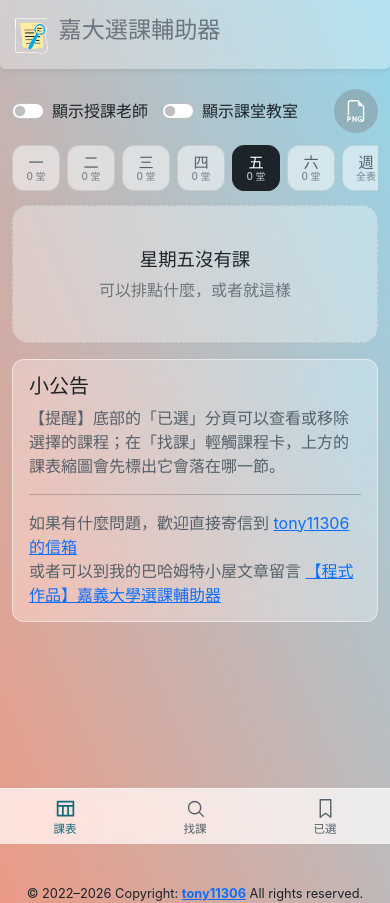
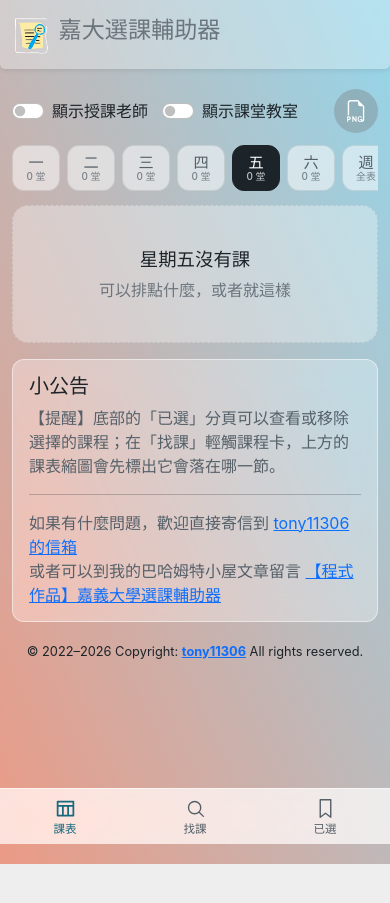
Before and after one commit to tony11306/Chiayi-university-course-selection-support, a React (Vite) app: page / in a window 390 px wide. After the commit the page ends 864 px from the top, so only its background shows below. Built offline with nearby package versions, Linux system fonts and the light colour scheme.

Commit message:
feat: add footer component and integrate it into desktop and mobile apps

```diff
--- a/index.html
+++ b/index.html
@@ -43,11 +43,6 @@
     </div>
   </nav>
   <div id="root" class="container-fluid"></div>
-  <footer>
-    © 2022–2026 Copyright:
-    <a class="fw-bold" href="https://github.com/tony11306" target="_blank">tony11306</a>
-    All rights reserved.
-  </footer>
   <script type="module" src="/src/index.jsx"></script>
 </body>
 
--- a/src/desktop/DesktopApp.jsx
+++ b/src/desktop/DesktopApp.jsx
@@ -4,6 +4,7 @@ import CourseSelectionMenu from "./courseSelectionMenu";
 import TimeTable from "./timeTable";
 import SelectedCoursesPanel from './selectedCoursesPanel';
 import Toast from '../shared/toast';
+import Footer from '../shared/footer';
 import { useGlobalData } from '../hooks/useGlobalData';
 
 export default function DesktopApp() {
@@ -21,6 +22,7 @@ export default function DesktopApp() {
                 </div>
             </div>
             <SelectedCoursesPanel />
+            <Footer />
             <Toast toast={toast} onDismiss={dismissToast} onAction={() => {}} />
         </div>
     );
--- a/src/mobile/MobileApp.jsx
+++ b/src/mobile/MobileApp.jsx
@@ -5,6 +5,7 @@ import CourseSelectionMenu from "./courseSelectionMenu";
 import TimeTable from "./timeTable";
 import SelectedCoursesList from './selectedCoursesList';
 import Toast from '../shared/toast';
+import Footer from '../shared/footer';
 import { TABS, useGlobalData } from '../hooks/useGlobalData';
 
 const TAB_ORDER = [TABS.TIMETABLE, TABS.SEARCH, TABS.SELECTED];
@@ -93,6 +94,8 @@ export default function MobileApp() {
                                     <SelectedCoursesList />
                                 </section>
                             )}
+                            {/* footer 放進捲動區尾端才不會被固定高度的 app 外殼擋住 */}
+                            <Footer />
                         </div>
                     );
                 })}
--- a/src/mobile/mobile.css
+++ b/src/mobile/mobile.css
@@ -727,7 +727,8 @@
 }
 
 @media (max-width: 991.98px) {
-  footer {
+  /* footer 基本樣式在 index.css，手機版跟著分頁內容捲動，收緊一點 */
+  .view-mobile footer {
     min-height: 0;
     margin-top: 20px;
     font-size: 0.8rem;
--- /dev/null
+++ b/src/shared/footer.jsx
@@ -0,0 +1,9 @@
+export default function Footer() {
+    return (
+        <footer>
+            © 2022–2026 Copyright:{' '}
+            <a className="fw-bold" href="https://github.com/tony11306" target="_blank" rel="noreferrer">tony11306</a>
+            {' '}All rights reserved.
+        </footer>
+    );
+}
```
